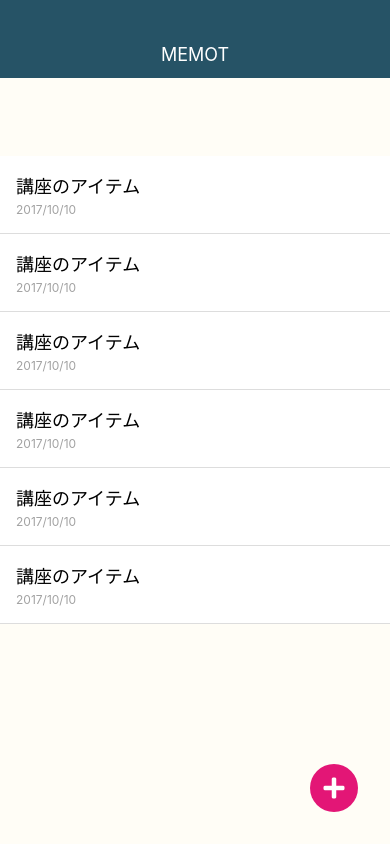
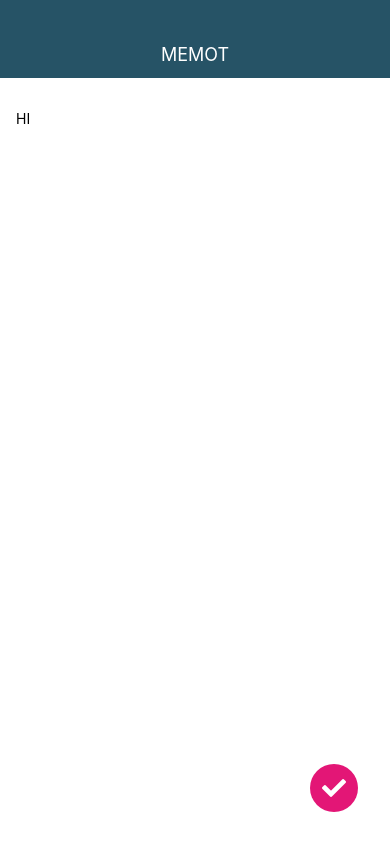
Before and after one commit to ndjndj/MemoApp, a React Native app: screen / in a window 390 px wide. Built offline with nearby package versions, Linux system fonts and the light colour scheme.

Commit message:
chapter 64

```diff
--- a/App.js
+++ b/App.js
@@ -2,14 +2,15 @@
 import React from 'react';
 import { StyleSheet, View } from 'react-native';
 import Appbar from './src/components/Appbar';
-import MemoListScreen from './src/screens/MemoListScreen';
+// import MemoListScreen from './src/screens/MemoListScreen';
 // import MemoDetailScreen from './src/screens/MemoDetailScreen';
+import MemoEditScreen from './src/screens/MemoEditScreen';
 
 export default function App() {
   return (
     <View style={styles.container}>
       <Appbar />
-      <MemoListScreen />
+      <MemoEditScreen />
     </View>
   );
 }
--- a/src/elements/CircleButton.js
+++ b/src/elements/CircleButton.js
@@ -7,6 +7,7 @@ import fontAwesome from '../../assets/fonts/fa-solid-900.ttf';
 const CustomIcon = createIconSet({
   pencil: '\uf303',
   plus: '\uf067',
+  check: '\uf00c',
 }, 'FontAwesome');
 
 class CircleButton extends React.Component {
--- /dev/null
+++ b/src/screens/MemoEditScreen.js
@@ -0,0 +1,33 @@
+import React from 'react';
+import { StyleSheet, View, Text } from 'react-native';
+import CircleButton from '../elements/CircleButton';
+
+class MemoEditScreen extends React.Component {
+  render() {
+    return (
+      <View style={styles.container}>
+        <View style={styles.memoEditInput}>
+          <Text>HI</Text>
+        </View>
+        <CircleButton name="check" />
+      </View>
+    );
+  }
+}
+
+const styles = StyleSheet.create({
+  container: {
+    flex: 1,
+    width: '100%',
+  },
+  memoEditInput: {
+    backgroundColor: '#fff',
+    flex: 1,
+    paddingTop: 32,
+    paddingBottom: 16,
+    paddingLeft: 16,
+    paddingRight: 16,
+  },
+});
+
+export default MemoEditScreen;
```
